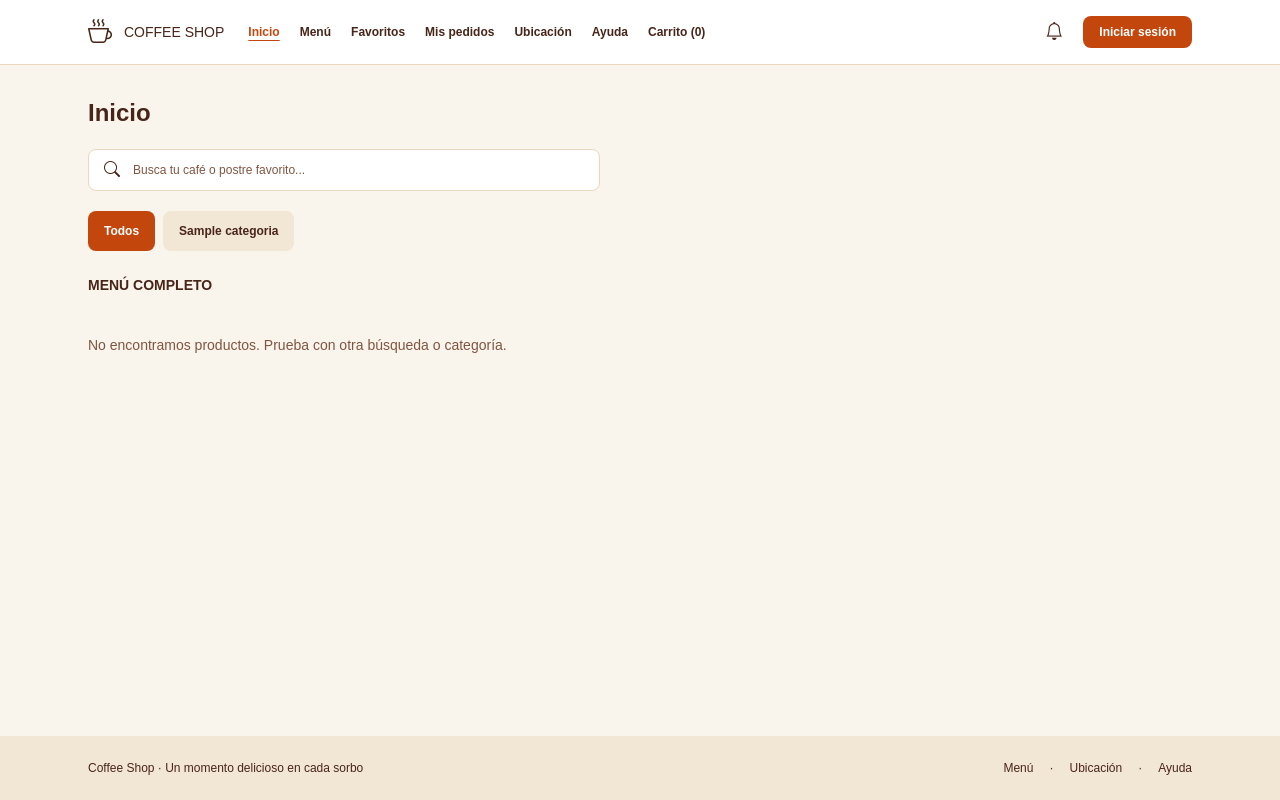
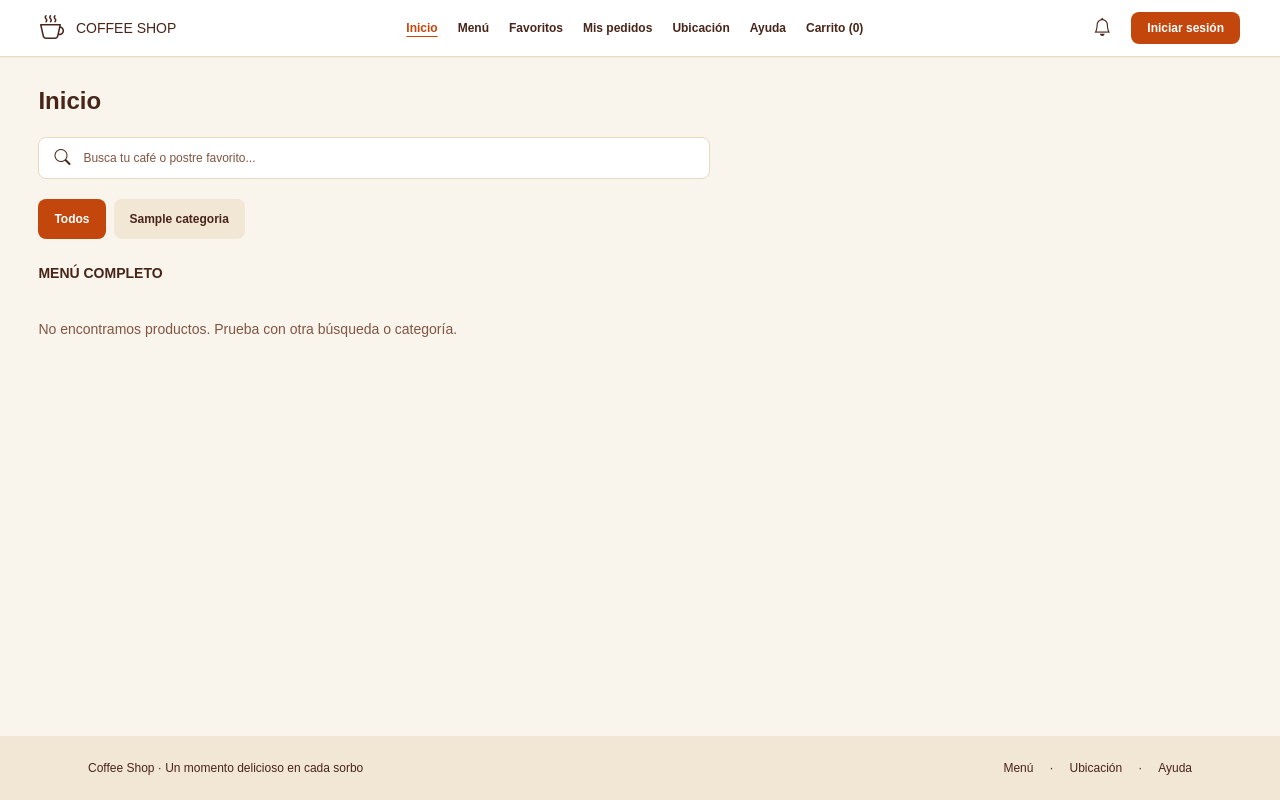
Before and after one commit to El-Axel-23/CoffeeShopWeb, a PHP site: page / in a window 1280 px wide. Run offline with PHP 8.4, Linux system fonts and the light colour scheme; tables that the repository leaves empty or names only in its code hold one stand-in row (values such as "Sample post"); some libraries are stand-ins or nearby versions.

Commit message:
cambios del axel

```diff
--- a/includes/header.php
+++ b/includes/header.php
@@ -54,9 +54,7 @@ if ($paginaActual === 'index.php' && $base === '') {
 
     $claseFavoritos = $claseActiva;
 
-} elseif ($paginaActual === 'mis_pedidos.php' ||
-          $paginaActual === 'detalle_pedido.php') {
-
+} elseif ($paginaActual === 'mis_pedidos.php' || $paginaActual === 'detalle_pedido.php') {
     $clasePedidos = $claseActiva;
 }
 
@@ -69,17 +67,12 @@ if ($paginaActual === 'index.php' && $base === '') {
 
     <meta charset="UTF-8">
     <meta name="viewport" content="width=device-width, initial-scale=1">
-
     <title><?= htmlspecialchars($titulo) ?></title>
 
-    <!-- Tailwind CSS -->
     <script src="https://cdn.tailwindcss.com"></script>
 
-    <!-- Iconos -->
-    <link rel="stylesheet"
-          href="https://cdn.jsdelivr.net/npm/bootstrap-icons@1.11.3/font/bootstrap-icons.min.css">
+    <link rel="stylesheet" href="https://cdn.jsdelivr.net/npm/bootstrap-icons@1.11.3/font/bootstrap-icons.min.css">
 
-    <!-- Colores de Coffee Shop -->
     <script>
         tailwind.config = {
             theme: {
@@ -102,156 +95,61 @@ if ($paginaActual === 'index.php' && $base === '') {
             }
         }
     </script>
-
 </head>
-
 <body class="bg-fondo text-moka min-h-screen font-sans">
-
 <div class="min-h-screen flex flex-col">
-
-    <!-- Barra de navegación -->
-    <nav class="bg-white border-b border-borde">
-
-        <div class="max-w-6xl mx-auto px-4 md:px-6 py-4
-                    flex flex-wrap items-center gap-6">
-
-            <!-- Logotipo -->
-            <a href="<?= $base ?>index.php"
-               class="flex items-center gap-3 whitespace-nowrap">
-
+    <nav class="bg-white border-b border-borde sticky top-0 z-50 shadow-sm">
+        <div class="w-full px-4 md:px-6 xl:px-10 py-3
+                    flex flex-wrap xl:flex-nowrap items-center justify-between gap-4">
+            <a href="<?= $base ?>index.php"class="flex items-center gap-3 whitespace-nowrap">
                 <i class="bi bi-cup-hot text-2xl"></i>
-
                 <span class="text-sm">
                     COFFEE SHOP
                 </span>
-
             </a>
-
-            <!-- Enlaces de navegación -->
-            <div class="flex flex-wrap items-center gap-5
-                        text-xs font-semibold flex-1">
-
-                <a href="<?= $base ?>index.php"
-                   class="hover:text-cafe <?= $claseInicio ?>">
-
+            <div class="flex flex-wrap xl:flex-nowrap items-center justify-center gap-3 md:gap-5
+                        text-xs font-semibold flex-1 min-w-0">
+                <a href="<?= $base ?>index.php" class="hover:text-cafe <?= $claseInicio ?>">
                     Inicio
-
                 </a>
-
-                <a href="<?= $base ?>index.php#menu"
-                   class="hover:text-cafe">
-
+                <a href="<?= $base ?>index.php#menu" class="hover:text-cafe">
                     Menú
-
                 </a>
-
-                <a href="<?= $base ?>Favoritos/favoritos.php"
-                   class="hover:text-cafe <?= $claseFavoritos ?>">
-
+                <a href="<?= $base ?>Favoritos/favoritos.php" class="hover:text-cafe <?= $claseFavoritos ?>">
                     Favoritos
-
                 </a>
-
-                <a href="<?= $base ?>Pedidos/mis_pedidos.php"
-                   class="hover:text-cafe <?= $clasePedidos ?>">
-
+                <a href="<?= $base ?>Pedidos/mis_pedidos.php" class="hover:text-cafe <?= $clasePedidos ?>">
                     Mis pedidos
-
                 </a>
-
-                <a href="<?= $base ?>ubicacion.php"
-                   class="hover:text-cafe <?= $claseUbicacion ?>">
-
+                <a href="<?= $base ?>ubicacion.php" class="hover:text-cafe <?= $claseUbicacion ?>">
                     Ubicación
-
                 </a>
-
-                <a href="<?= $base ?>ayuda.php"
-                   class="hover:text-cafe <?= $claseAyuda ?>">
-
+                <a href="<?= $base ?>ayuda.php" class="hover:text-cafe <?= $claseAyuda ?>">
                     Ayuda
-
                 </a>
-
-                <a href="#"
-                   class="hover:text-cafe">
-
-                    Carrito (0)
-
-                </a>
-
+                <a href="#" class="hover:text-cafe"> Carrito (0)</a>
             </div>
-
-            <!-- Cuenta del usuario -->
-            <div class="flex items-center gap-5">
-
-                <!-- Notificaciones -->
+            <div class="flex items-center gap-3 md:gap-5 shrink-0">
                 <span title="Notificaciones">
-
                     <i class="bi bi-bell text-lg"></i>
-
                 </span>
-
                 <?php if ($esAdmin): ?>
-
-                    <a href="<?= $base ?>admin/index.php"
-                       class="bg-cafe hover:bg-cafeHover text-white
-                              rounded-lg px-3 py-2 text-xs font-semibold">
-
-                        Administrar productos
-
+                    <a href="<?= $base ?>admin/index.php" class="bg-cafe hover:bg-cafeHover text-white rounded-lg px-3 py-2 text-xs font-semibold">
                     </a>
-
                 <?php endif; ?>
-
                 <?php if ($logueado): ?>
-
-                    <!-- Perfil del usuario -->
-                    <a href="<?= $base ?>perfil.php"
-                       title="Mi perfil"
-                       class="w-9 h-9 rounded-full bg-crema
-                              flex items-center justify-center
-                              text-xs font-bold hover:bg-borde">
-
+                    <a href="<?= $base ?>perfil.php" title="Mi perfil" class="w-9 h-9 rounded-full bg-crema flex items-center justify-center text-xs font-bold hover:bg-borde">
                         <?= htmlspecialchars($inicialesNav) ?>
-
                     </a>
-
-                    <!-- Cerrar sesión -->
-                    <form action="<?= $base ?>Login/logout.php"
-                          method="POST">
-
-                        <input type="hidden"
-                               name="csrf_token"
-                               value="<?= htmlspecialchars($_SESSION['csrf_logout']) ?>">
-
-                        <button type="submit"
-                                class="text-xs font-semibold hover:text-cafe">
-
-                            Salir
-
-                        </button>
-
+                    <form action="<?= $base ?>Login/logout.php"method="POST">
+                        <input type="hidden"name="csrf_token" value="<?= htmlspecialchars($_SESSION['csrf_logout']) ?>">
+                        <button type="submit" class="text-xs font-semibold hover:text-cafe"> Salir </button>
                     </form>
-
                 <?php else: ?>
-
-                    <!-- Iniciar sesión -->
                     <a href="<?= $base ?>Login/login.php"
-                       class="bg-cafe hover:bg-cafeHover text-white
-                              rounded-lg px-4 py-2 text-xs font-semibold">
-
-                        Iniciar sesión
-
-                    </a>
-
+                    class="bg-cafe hover:bg-cafeHover text-white rounded-lg px-4 py-2 text-xs font-semibold">Iniciar sesión</a>
                 <?php endif; ?>
-
             </div>
-
         </div>
-
     </nav>
-
-    <!-- Contenido principal -->
     <main class="w-full max-w-6xl mx-auto flex-1 px-4 md:px-6 py-8">
--- a/index.php
+++ b/index.php
@@ -31,6 +31,51 @@ $titulo = 'Coffee Shop - Inicio';
 include __DIR__ . '/includes/header.php';
 
 ?>
+
+<style>
+/* Inicio: aprovechar todo el ancho disponible */
+main:has(#catalogo) {
+    width: 100%;
+    max-width: none;
+    margin-left: 0;
+    margin-right: 0;
+    padding: 1.75rem clamp(1rem, 3vw, 3rem) 2.5rem;
+}
+
+main:has(#catalogo) #form-buscar { max-width: 42rem; }
+main:has(#catalogo) #catalogo { width: 100%; }
+main:has(#catalogo) #catalogo > h2 { margin-bottom: 1rem; }
+main:has(#catalogo) #catalogo > div.grid { width: 100%; }
+main:has(#catalogo) #catalogo > div.grid.grid-cols-1.md\:grid-cols-2 {
+    grid-template-columns: repeat(2, minmax(0, 1fr));
+}
+main:has(#catalogo) #catalogo > div.grid.grid-cols-2.md\:grid-cols-3.lg\:grid-cols-4 {
+    grid-template-columns: repeat(2, minmax(0, 1fr));
+}
+@media (min-width: 640px) {
+    main:has(#catalogo) #catalogo > div.grid.grid-cols-2.md\:grid-cols-3.lg\:grid-cols-4 {
+        grid-template-columns: repeat(3, minmax(0, 1fr));
+    }
+}
+@media (min-width: 1024px) {
+    main:has(#catalogo) #catalogo > div.grid.grid-cols-2.md\:grid-cols-3.lg\:grid-cols-4 {
+        grid-template-columns: repeat(4, minmax(0, 1fr));
+    }
+}
+@media (min-width: 1440px) {
+    main:has(#catalogo) #catalogo > div.grid.grid-cols-2.md\:grid-cols-3.lg\:grid-cols-4 {
+        grid-template-columns: repeat(5, minmax(0, 1fr));
+    }
+}
+@media (max-width: 767px) {
+    main:has(#catalogo) #catalogo > div.grid.grid-cols-1.md\:grid-cols-2 {
+        grid-template-columns: 1fr;
+    }
+    main:has(#catalogo) #catalogo > div.grid.grid-cols-2.md\:grid-cols-3.lg\:grid-cols-4 {
+        grid-template-columns: repeat(2, minmax(0, 1fr));
+    }
+}
+</style>
 
 <!-- Título principal -->
 <h1 class="text-2xl font-bold mb-5">
```
